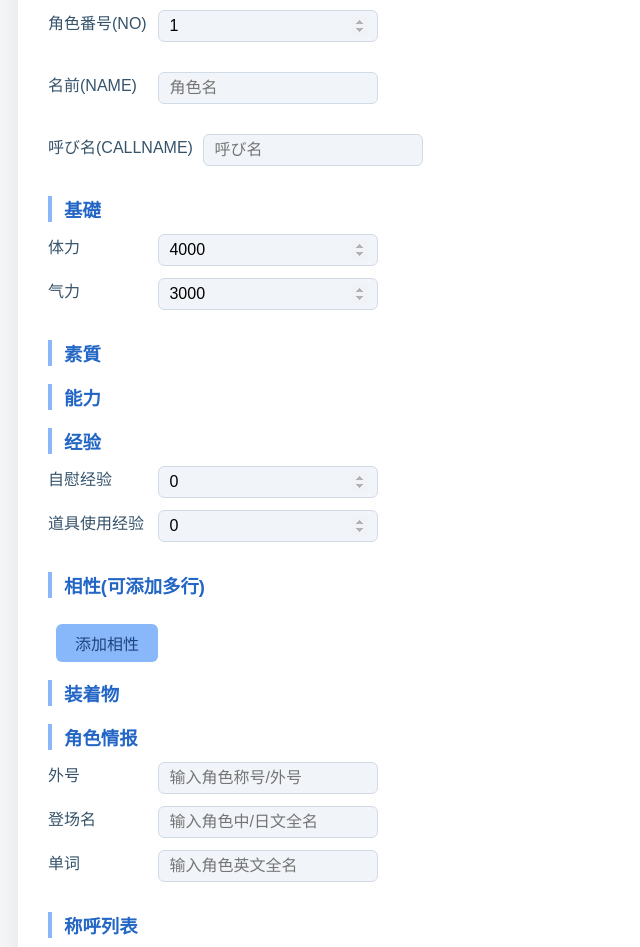
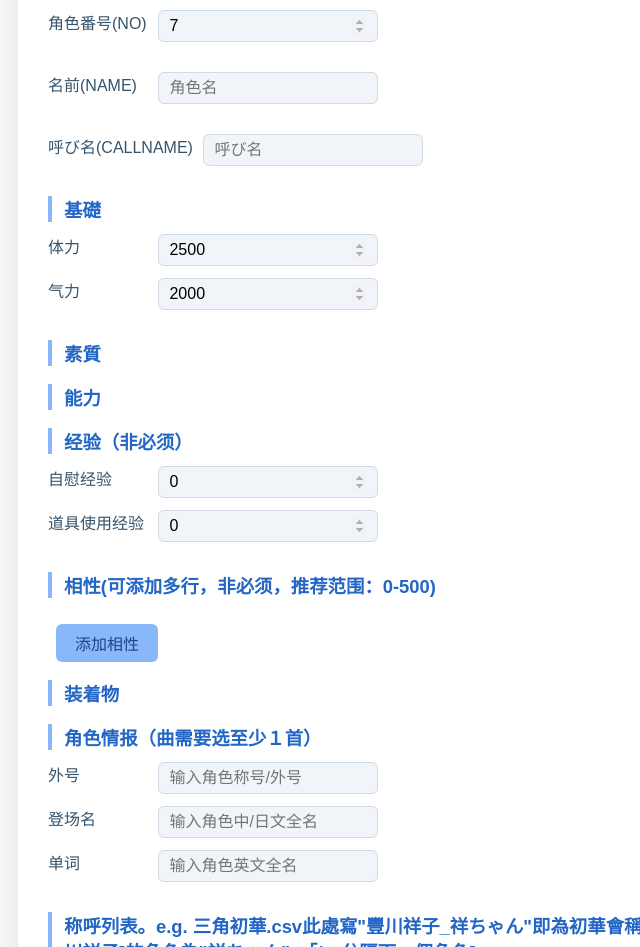
Before and after one commit to coaco120/eraMujica_csvgen, a plain HTML site: page index.html in a window 1280 px wide. Shown: the part 122-1069 px from the top of the page, without its empty margins (232-872 px from the left). Drawn offline with Linux system fonts and the light colour scheme.

Commit message:
Update index.html

```diff
--- a/index.html
+++ b/index.html
@@ -2,16 +2,16 @@
 <html lang="zh-CN">
 <head>
     <meta charset="UTF-8">
-    <title>角色CSV生成器</title>
+    <title>eraMujica角色CSV生成器</title>
     <link rel="stylesheet" href="style.css" />
 </head>
 <body>
     <div class="container">
-        <h1>角色CSV生成器</h1>
+        <h1>eraMujica角色生成器</h1>
 
         <div>
             <label>角色番号(NO)</label>
-            <input type="number" id="charNo" min="1" value="1">
+            <input type="number" id="charNo" min="7" value="7">
         </div>
         <div>
             <label>名前(NAME)</label>
@@ -25,9 +25,9 @@
         <div>
             <h2>基礎</h2>
             <label>体力</label>
-            <input type="number" id="tairyoku" value="4000"><br>
+            <input type="number" id="tairyoku" value="2500"><br>
             <label>气力</label>
-            <input type="number" id="kiryoku" value="3000">
+            <input type="number" id="kiryoku" value="2000">
         </div>
 
         <div>
@@ -41,7 +41,7 @@
         </div>
 
         <div>
-            <h2>经验</h2>
+            <h2>经验（非必须）</h2>
             <label>自慰经验</label>
             <input type="number" id="exp1" value="0"><br>
             <label>道具使用经验</label>
@@ -49,7 +49,7 @@
         </div>
 
         <div>
-            <h2>相性(可添加多行)</h2>
+            <h2>相性(可添加多行，非必须，推荐范围：0-500)</h2>
             <div id="relationArea"></div>
             <button id="addRelation">添加相性</button>
         </div>
@@ -60,7 +60,7 @@
         </div>
 
         <div>
-            <h2>角色情报</h2>
+            <h2>角色情报（曲需要选至少１首）</h2>
             <label>外号</label>
             <input type="text" id="nickname" placeholder="输入角色称号/外号"><br>
             <label>登场名</label>
@@ -71,7 +71,7 @@
         </div>
 
         <div>
-            <h2>称呼列表</h2>
+            <h2>称呼列表。e.g. 三角初華.csv此處寫"豐川祥子_祥ちゃん"即為初華會稱呼角色名為[豐川祥子]的角色為"祥ちゃん"，「/」分隔下一個角色]</h2>
             <input type="text" id="callList" placeholder="格式：角色名_称呼/角色名2_称呼2...">
         </div>
 
```
